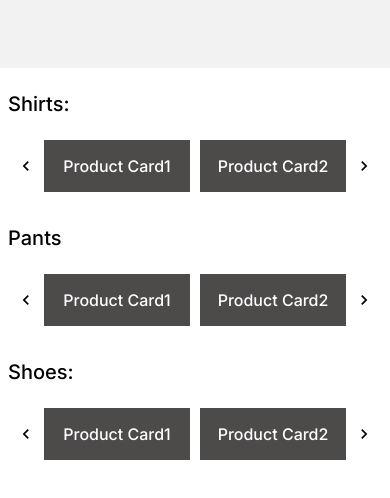
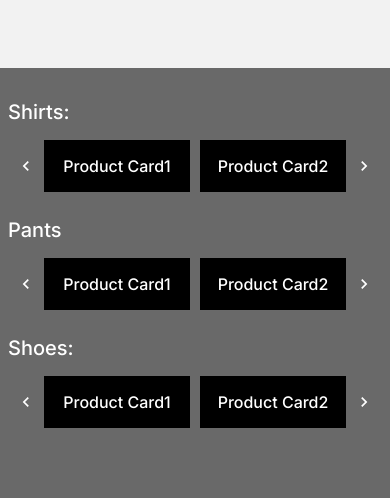
Before and after one commit to vikramkumartejani/FashionAI, a React (Create React App) app: page /product in a window 390 px wide. Shown: the top 498 px of the page. Built offline with nearby package versions, Linux system fonts and the light colour scheme; some icons are missing.

Commit message:
'update'

```diff
--- a/src/components/Dropdown/dropdown.css
+++ b/src/components/Dropdown/dropdown.css
@@ -12,10 +12,7 @@
     cursor: pointer;
     border-radius: 4px;
     border: 0.5px solid black;
-    background: linear-gradient(0deg,
-        rgba(255, 255, 255, 0.9) 0%,
-        rgba(255, 255, 255, 0.9) 100%);
-
+    background-color: unset;
     color: black;
     padding: 8px 3px;
   }
@@ -42,7 +39,7 @@
 
   .dropdown-options {
     position: absolute;
-    top: 37px;
+    top: 40px;
     left: 0;
     list-style: none;
     margin: 0;
@@ -63,7 +60,7 @@
   }
 
   .dropdown-options li {
-    /* color: red; */
+    background-color: unset;
     border-bottom: 1px solid black;
     padding: 15px;
     cursor: pointer;
--- a/src/components/GetStarted/getstarted.css
+++ b/src/components/GetStarted/getstarted.css
@@ -4,6 +4,7 @@
     display: flex;
     justify-content: center;
     align-items: center;
+    background-color: dimgrey;
 }
 
 .get-started-container {
@@ -15,12 +16,13 @@
     display: flex;
     justify-content: center;
     align-items: center;
-    border: 1px solid black;
+    border: 1px solid #fff;
 }
 
 .get-started-container h1 {
     font-size: 19px;
     text-align: center;
+    color: #fff;
     font-weight: 400;
 }
 
@@ -55,6 +57,8 @@
     width: 100%;
     padding: 10px 8px;
     border: 1px solid black;
+    background-color: #f1ebeb;
+
     border-radius: 4px;
     font-size: 16px;
     resize: none;
@@ -78,7 +82,7 @@
 }
 
 .modal-content {
-    background-color: #fefefe;
+    background-color: #f1ebeb;
     margin: auto .5rem;
     padding: 10px;
     border: 1px solid black;
@@ -116,14 +120,14 @@
     justify-content: center;
     align-items: center;
     border: none;
-    color: #aaa;
+    color: #fff;
     background-color: black;
     padding: .1rem;
     border-radius: 50%;
     float: right;
-    border: 1px solid #fff;
-    font-size: 18px;
-    font-weight: bold;
+    /* border: 1px solid #fff; */
+    font-size: 15px;
+    /* font-weight: bold; */
 }
 
 .close:hover,
--- a/src/components/Navbar/navbar.css
+++ b/src/components/Navbar/navbar.css
@@ -57,7 +57,7 @@
       display: flex;
       align-items: center;
       justify-content: center;
-      background-color: #fff;
+      background-color: black;
       padding: 10px;
     }
 
@@ -70,6 +70,6 @@
 
     .navigation-links ul li a {
       text-decoration: none;
-      color: #333;
+      color: #fff;
     }
   }
--- a/src/components/Products/Products.js
+++ b/src/components/Products/Products.js
@@ -7,19 +7,21 @@ import Pants from './Pants'
 const Products = () => {
   return (
     <>
-    <Navbar/>
+      <Navbar />
+      <div className='product-main-container'>
         <div className='product-container'>
           <div>
             <h3>Shirts:</h3>
-            <Shirt/>
+            <Shirt />
           </div>
           <div>
             <h3>Pants</h3>
-            <Pants/>
+            <Pants />
           </div>
           <div>
             <h3>Shoes:</h3>
-            <Shoes/>
+            <Shoes />
+          </div>
         </div>
       </div>
     </>
--- a/src/components/Products/products.css
+++ b/src/components/Products/products.css
@@ -1,22 +1,39 @@
-.product-container{
+.product-main-container {
+    background-color: dimgrey;
+    height: 92vh;
+    width: 100%;
+    color: #fff;
+    padding: 3rem 0;
+}
+
+
+.product-container {
     display: flex;
     justify-content: space-between;
     flex-direction: column;
     gap: 10px;
     max-width: 1024px;
-    margin: 1rem auto;
+    margin: auto;
     width: 100%;
-    padding: .5rem;
+    padding:1rem .5rem;
 }
-.product-container h3{
+
+.product-container h3 {
     font-size: 20px;
     font-weight: 500;
 }
 
-.box{
-    background-color: #4d4a4a;
+.box {
+    background-color: black;
     color: #fff;
     width: 100%;
     text-align: center;
     padding: 1rem;
 }
+
+
+@media screen and (max-width: 400px) {
+    .product-main-container {
+        padding: 1rem 0;
+    }
+}
```
Lines whose indentation alone changed are shown as unchanged.
